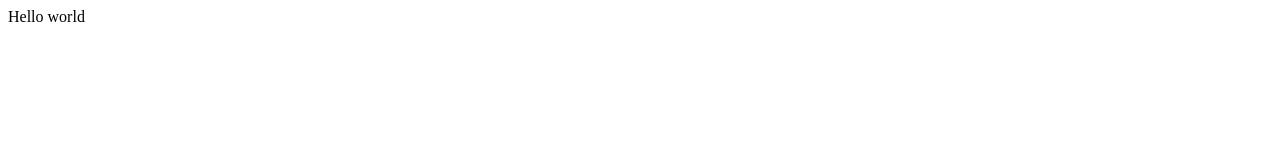
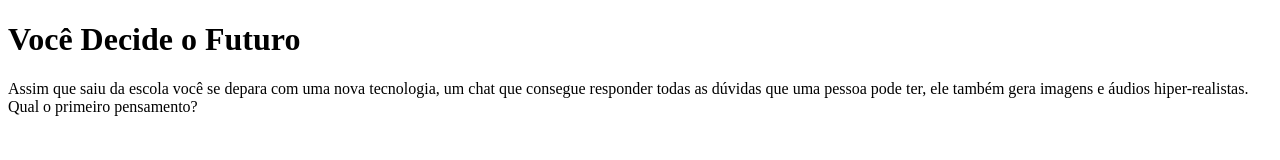
Before and after one commit to Giovaniviniski/giovani-voce-decide-3e, a plain HTML site: page index.html in a window 1280 px wide. Drawn offline with Linux system fonts and the light colour scheme.

Commit message:
03/09/24

```diff
--- a/index.html
+++ b/index.html
@@ -4,12 +4,19 @@
 <head>
   <meta charset="utf-8">
   <meta name="viewport" content="width=device-width">
-  <title>replit</title>
+  <title>Você decide o futuro</title>
   <link href="style.css" rel="stylesheet" type="text/css" />
 </head>
 
 <body>
-  Hello world
+  <div class="caixa-principal">
+    <h1>Você Decide o Futuro</h1>
+  <div class="caixa-perguntas"></div>
+    <div class="caixa-alternativas"></div>
+    <div class="caixa-resultado">
+      <p class="texto-resultado"></p>
+      </div>
+  </div>
   <script src="script.js"></script>
 </body>
 
--- a/script.js
+++ b/script.js
@@ -0,0 +1,92 @@
+const caixaPrincipal = document.querySelector(".caixa-principal");
+const caixaPerguntas = document.querySelector(".caixa-perguntas");
+const caixaAlternativas = document.querySelector(".caixa-alternativas");
+const caixaResultado = document.querySelector(".caixa-resultado");
+const textoResultado = document.querySelector(".texto-resultado");
+
+const perguntas = [
+    {
+        enunciado: "Assim que saiu da escola você se depara com uma nova tecnologia, um chat que consegue responder todas as dúvidas que uma pessoa pode ter, ele também gera imagens e áudios hiper-realistas. Qual o primeiro pensamento?",
+        alternativas: [
+            {
+                texto: "Isso é assustador!",
+                afirmacao: "afirmação"
+            },
+            {
+                texto: "Isso é maravilhoso!",
+                afirmacao: "afirmação"
+            }
+        ]
+    },
+    {
+        enunciado: "Com a descoberta desta tecnologia, chamada Inteligência Artificial (IA), uma professora de tecnologia da escola decidiu fazer uma sequência de aulas sobre esta tecnologia. No fim de uma aula ela pede que você escreva um trabalho sobre o uso de IA em sala de aula. Qual atitude você toma?",
+        alternativas: [
+            {
+                texto:  "Utiliza uma ferramenta de busca na internet que utiliza IA para que ela ajude a encontrar informações relevantes para o trabalho e explique numa linguagem que facilite o entendimento.",
+                afirmacao: "afirmação"
+            },
+            {
+                texto: "Escreve o trabalho com base nas conversas que teve com colegas, algumas pesquisas na internet e conhecimentos próprios sobre o tema.",
+                afirmacao: "afirmação"
+            }
+        ]
+    },
+    {
+        enunciado: "Após a elaboração do trabalho, a professora realizou um debate entre a turma para entender como foi realizada a pesquisa e escrita. Nessa conversa também foi levantado um ponto muito importante: como a IA impacta o trabalho do futuro. Nesse debate, como você se posiciona?",
+        alternativas: [
+            {
+                texto:  "Defende a ideia de que a IA pode criar novas oportunidades de emprego e melhorar habilidades humanas.",
+                afirmacao: "afirmação"
+            },
+            {
+                texto: "Me preocupo com as pessoas que perderão seus empregos para máquinas e defendem a importância de proteger os trabalhadores.",
+                afirmacao: "afirmação"
+            }
+        ]
+    },
+    {
+        enunciado: "Ao final da discussão, você precisou criar uma imagem no computador que representasse o que pensa sobre IA. E agora?",
+        alternativas: [
+            {
+                texto: "Criar uma imagem utilizando uma plataforma de design como o Paint.",
+                afirmacao: "afirmação"
+            },
+            {
+                texto: "Criar uma imagem utilizando um gerador de imagem de IA.",
+                afirmacao: "afirmação"
+            }
+        ]
+    },
+    {
+        enunciado: "Você tem um trabalho em grupo de biologia para entregar na semana seguinte, o andamento do trabalho está um pouco atrasado e uma pessoa do seu grupo decidiu fazer com ajuda de uma IA. O problema é que o trabalho está totalmente igual ao do chat. O que você faz?",
+        alternativas: [
+            {
+                texto: "Escrever comandos para o chat é uma forma de contribuir com o trabalho, por isso não é um problema utilizar o texto inteiro.",
+                afirmacao: "afirmação"
+            },
+            {
+                texto: "O chat pode ser uma tecnologia muito avançada, mas é preciso manter a atenção pois toda máquina erra, por isso revisar o trabalho e contribuir com as perspectivas pessoais é essencial.",
+                afirmacao: "afirmação"
+            }
+        ]
+    }
+];
+
+let atual = 0;
+let perguntaAtual;
+
+function mostraPergunta() {
+  perguntaAtual = perguntas[atual];
+  caixaPerguntas.textContent = perguntaAtual.enunciado;
+}
+
+function mostraAlternativas() {
+    for(const alternativa of perguntaAtual.alternativas) {
+        const botaoAlternativas = document.createElement("button");
+        botaoAlternativas.textContent = alternativa.texto;
+        botaoAlternativas.addEventListener("click", function() {});
+        caixaAlternativas.appendChild(botaoAlternativas);
+    }
+}
+
+mostraPergunta();
```
